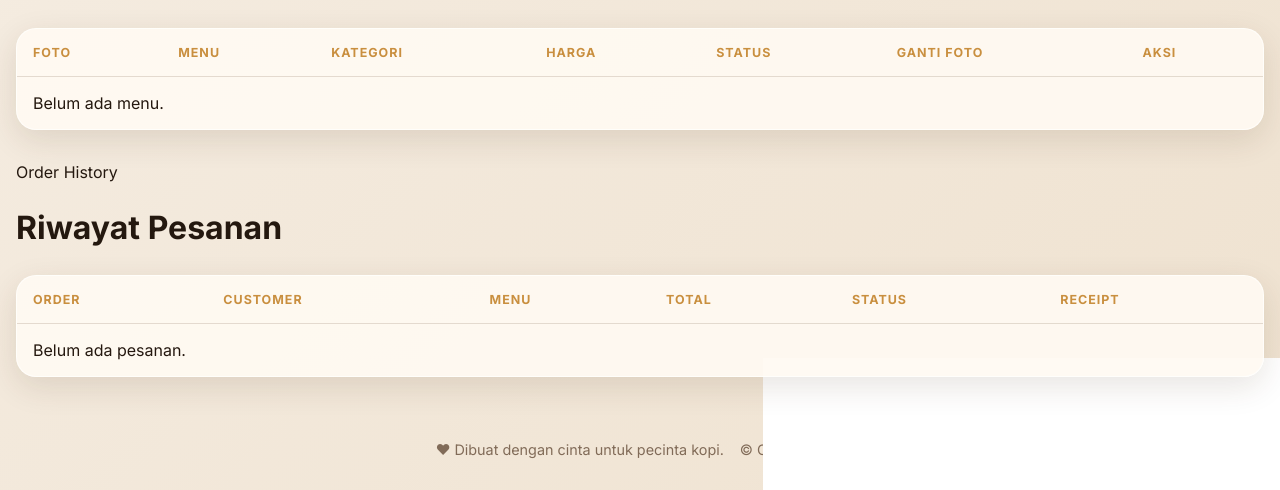
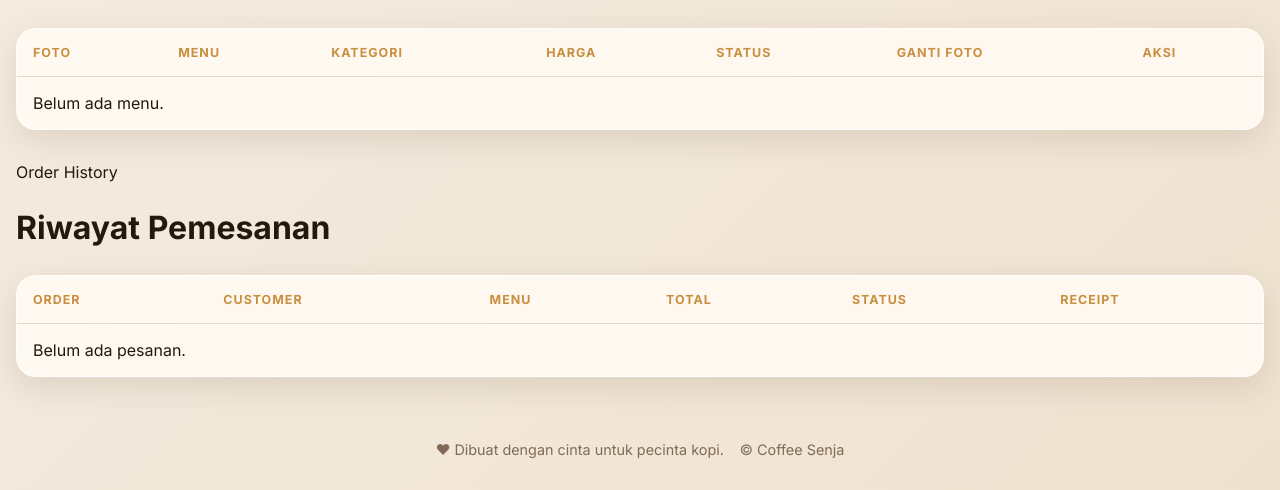
Before and after one commit to raafiprawiras/coffee-senja-localstack, a Flask app: page /admin in a window 1280 px wide. Shown: the part 1421-1911 px from the top of the page. Run offline with Flask 3, Linux system fonts and the light colour scheme; the visitor is signed in with stand-in values (Sample User, id 1); data that the repository does not hold is empty.

Commit message:
Update halaman admin Coffee Senja

```diff
--- a/templates/admin.html
+++ b/templates/admin.html
@@ -124,7 +124,7 @@
   <section class="table-section">
     <div class="section-title">
       <p class="eyebrow">Order History</p>
-      <h2>Riwayat Pesanan</h2>
+      <h2>Riwayat Pemesanan</h2>
     </div>
     <div class="table-card">
       <table>
```
